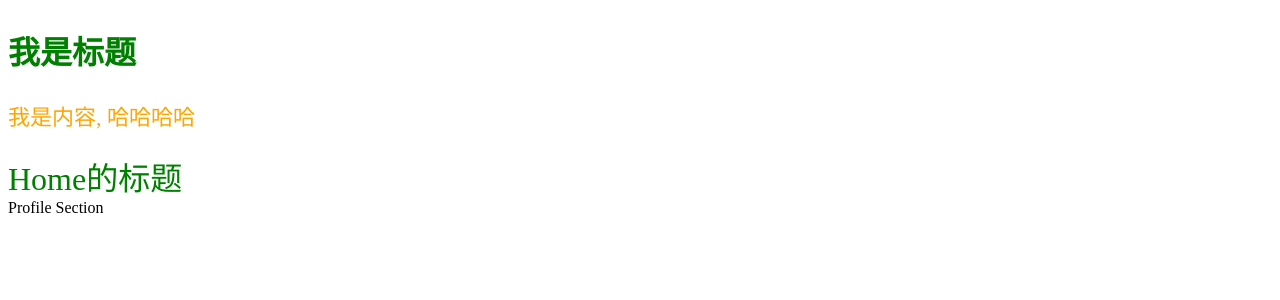
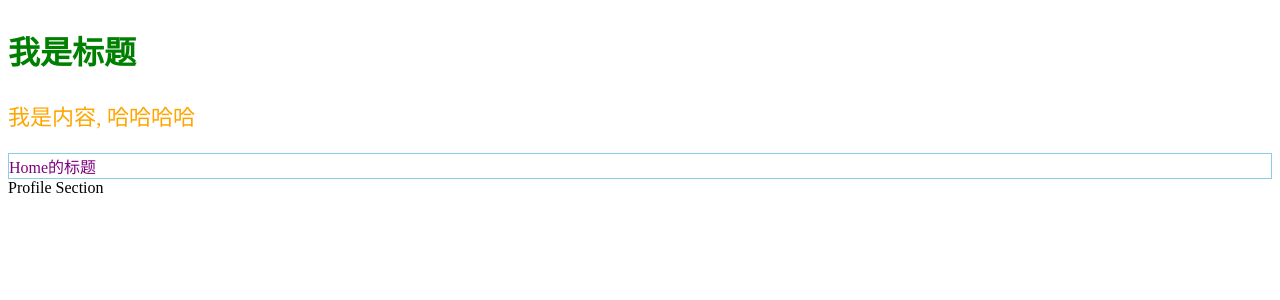
Before and after one commit to yzjgogo/vue3study, a React (Create React App) app in the folder react_scaffold/: page / in a window 1280 px wide. Shown: the top 300 px of the page. Built offline with nearby package versions, Linux system fonts and the light colour scheme.

Commit message:
提交一波代码

```diff
--- /dev/null
+++ b/react_scaffold/src/21CSS_3_CSS_Modules/App.jsx
@@ -0,0 +1,48 @@
+import React, { PureComponent } from 'react'
+import Home from './home/Home'
+import Profile from './profile/Profile'
+
+import appStyle from "./App.module.css"
+/**
+ 课程的pdf里的总结我复制过来的：
+  ◼ css modules并不是React特有的解决方案，而是所有使用了类似于webpack配置的环境下都可以使用的。
+ 如果在其他项目中使用它，那么我们需要自己来进行配置，比如配置webpack.config.js中的modules: true等。
+◼ React的脚手架已经内置了css modules的配置：
+ .css/.less/.scss 等样式文件都需要修改成 .module.css/.module.less/.module.scss 等；
+ 之后就可以引用并且进行使用了；
+◼ css modules确实解决了局部作用域的问题，也是很多人喜欢在React中使用的一种方案。
+◼ 但是这种方案也有自己的缺陷：
+ 引用的类名，不能使用连接符(.home-title)，在JavaScript中是不识别的；
+ 所有的className都必须使用{style.className} 的形式来编写；
+ 不方便动态来修改某些样式，依然需要使用内联样式的方式；
+◼ 如果你觉得上面的缺陷还算OK，那么你在开发中完全可以选择使用css modules来编写，并且也是在React中很受欢迎的一种方式。
+
+我的总结：
+1：要把你编写的xxx.css文件改成xxx.module.css
+2：在引入的时候，使用import xxxStyle from './xxx.module.css'的方式来引入
+3：在使用的时候，使用className={xxxStyle.className}的方式来使用
+
+css modules解决了‘react_scaffold\src\21CSS_2_普通的CSS写法’中全局层叠性的问题，使用css modules后所定义的样式只在导入了该样式的组件内生效。类似vue中的scoped样式。
+
+但是css modules缺点也很明显：
+ 引用的类名，不能使用连接符(.home-title)，在JavaScript中是不识别的；
+ 所有的className都必须使用{style.className} 的形式来编写；
+ 不方便动态来修改某些样式，依然需要使用内联样式的方式；
+
+
+ */
+export class App extends PureComponent {
+  render() {
+    return (
+      <div>
+        <h2 className={appStyle.title}>我是标题</h2>
+        <p className={appStyle.content}>我是内容, 哈哈哈哈</p>
+
+        <Home/>
+        <Profile/>
+      </div>
+    )
+  }
+}
+
+export default App
--- /dev/null
+++ b/react_scaffold/src/21CSS_3_CSS_Modules/App.module.css
@@ -0,0 +1,13 @@
+.title {
+  font-size: 32px;
+  color: green;
+}
+
+.content {
+  font-size: 22px;
+  color: orange;
+}
+
+.hy-title {
+
+}
--- /dev/null
+++ b/react_scaffold/src/21CSS_3_CSS_Modules/home/Home.jsx
@@ -0,0 +1,15 @@
+import React, { PureComponent } from 'react'
+// import "./Home.css"
+import homeStyle from "./Home.module.css"
+
+export class Home extends PureComponent {
+  render() {
+    return (
+      <div className={homeStyle.section}>
+        <div className={homeStyle.title}>Home的标题</div>
+      </div>
+    )
+  }
+}
+
+export default Home
--- /dev/null
+++ b/react_scaffold/src/21CSS_3_CSS_Modules/home/Home.module.css
@@ -0,0 +1,7 @@
+.section {
+  border: 1px solid skyblue;
+}
+
+.title {
+  color: purple;
+}
--- /dev/null
+++ b/react_scaffold/src/21CSS_3_CSS_Modules/profile/Profile.jsx
@@ -0,0 +1,17 @@
+import React, { PureComponent } from 'react'
+// import "./Profle.css"
+import profileStyle from "./Profle.module.css"
+
+export class Profile extends PureComponent {
+  render() {
+    return (
+      <div>
+        <div className={profileStyle.section}>
+          Profile Section
+        </div>
+      </div>
+    )
+  }
+}
+
+export default Profile
--- /dev/null
+++ b/react_scaffold/src/21CSS_3_CSS_Modules/profile/Profle.module.css
@@ -0,0 +1,3 @@
+.section {
+  border: none;
+}
--- a/react_scaffold/src/index.js
+++ b/react_scaffold/src/index.js
@@ -35,7 +35,8 @@ import ReactDOM from "react-dom/client"
 // import App from "./20_React的动画实现/02_SwitchTransition/App"
 // import App from "./20_React的动画实现/03_TransitionGroup/App"
 // import App from "./21CSS_1_内联样式的CSS/App"
-import App from "./21CSS_2_普通的CSS写法/App"
+// import App from "./21CSS_2_普通的CSS写法/App"
+import App from "./21CSS_3_CSS_Modules/App"
 // import { StrictMode } from "react"
 
 // 编写React代码, 并且通过React渲染出来对应的内容
```
